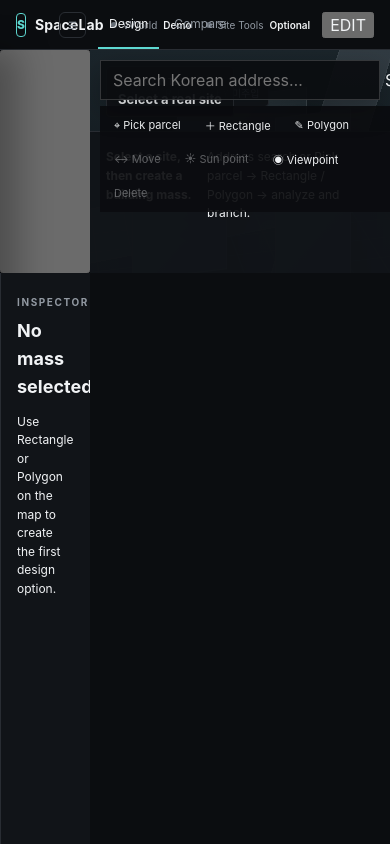
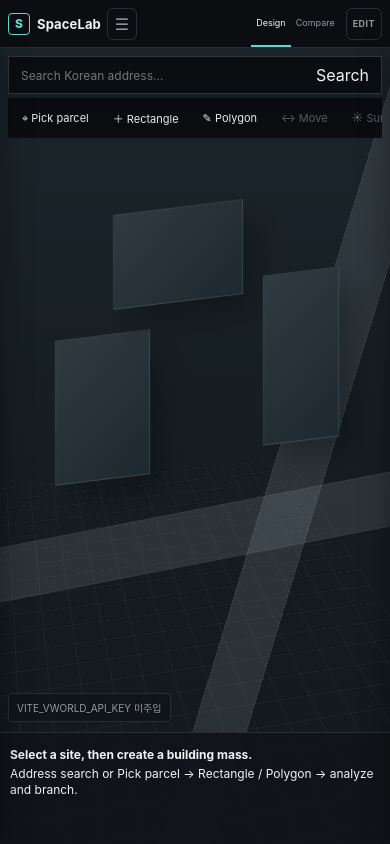
Before and after one commit to sionchu/daegu-local-twin, a React (Vite) app: page / in a window 390 px wide. Built offline with nearby package versions, Linux system fonts and the light colour scheme.

Commit message:
Make workstation usable on mobile viewports

```diff
--- a/src/styles.css
+++ b/src/styles.css
@@ -51,7 +51,8 @@ button:focus-visible, input:focus-visible, select:focus-visible { outline: 2px s
 .runtime-status b { color: var(--color-text-primary); font-weight: 600; }
 .runtime-status.live i { background: var(--color-status-live); }
 .runtime-status.attention i { background: var(--color-status-invalid); }
-.navigator-toggle { display: none; border: 1px solid var(--color-border); border-radius: var(--radius-control); padding: 6px 8px; background: transparent; color: var(--color-text-secondary); font-size: 10px; cursor: pointer; }
+.navigator-toggle, .inspector-toggle { display: none; border: 1px solid var(--color-border); border-radius: var(--radius-control); padding: 6px 8px; background: transparent; color: var(--color-text-secondary); font-size: 10px; cursor: pointer; }
+.mobile-scrim { display: none; }
 
 .workspace { position: relative; width: 100%; height: 100%; min-height: 0; display: grid; grid-template-columns: 240px minmax(0, 1fr) 320px; }
 .panel { min-height: 0; background: var(--color-surface-primary); }
@@ -344,3 +345,192 @@ button:focus-visible, input:focus-visible, select:focus-visible { outline: 2px s
 
 .canvas-mode-sun-point .vworld-canvas,
 .canvas-mode-viewpoint .vworld-canvas { cursor: crosshair; }
+
+
+@media (max-width: 720px) {
+  html, body, #root { width: 100%; height: 100%; min-height: 100%; overflow: hidden; }
+  body { min-width: 0; min-height: 100dvh; }
+  .app-shell { height: 100dvh; min-height: 100dvh; grid-template-rows: 48px minmax(0, 1fr); }
+
+  .topbar {
+    height: 48px;
+    gap: 6px;
+    padding: 0 8px;
+    overflow: hidden;
+  }
+  .brand { min-width: 0; flex: 0 1 auto; gap: 7px; }
+  .brand-mark { width: 22px; height: 22px; }
+  .brand strong { font-size: 13px; }
+  .brand span { display: none; }
+  .navigator-toggle,
+  .inspector-toggle {
+    display: inline-flex;
+    align-items: center;
+    justify-content: center;
+    min-width: 34px;
+    min-height: 32px;
+    padding: 0 8px;
+    flex: 0 0 auto;
+  }
+  .navigator-toggle { font-size: 16px; }
+  .inspector-toggle { font-size: 9px; font-weight: 750; letter-spacing: .05em; }
+  .mode-switch {
+    margin-left: auto;
+    min-width: 0;
+    gap: 0;
+    flex: 0 1 auto;
+  }
+  .mode-switch button {
+    min-width: 0;
+    padding: 0 7px;
+    font-size: 10px;
+  }
+  .top-status { display: none; }
+
+  .workspace { grid-template-columns: minmax(0, 1fr); }
+  .canvas-wrap { grid-column: 1; min-width: 0; width: 100%; }
+
+  .left-panel,
+  .right-panel {
+    position: absolute;
+    top: 0;
+    bottom: 0;
+    z-index: 20;
+    width: min(86vw, 340px);
+    max-width: calc(100vw - 34px);
+    overflow-y: auto;
+    overscroll-behavior: contain;
+    box-shadow: 0 0 28px rgba(0, 0, 0, .38);
+    transition: transform 180ms ease;
+  }
+  .left-panel {
+    left: 0;
+    transform: translateX(-100%);
+  }
+  .left-panel.open { transform: translateX(0); }
+  .right-panel {
+    right: 0;
+    left: auto;
+    transform: translateX(100%);
+    border-left: 1px solid var(--color-border);
+  }
+  .right-panel.open { transform: translateX(0); }
+
+  .mobile-scrim {
+    position: absolute;
+    inset: 0;
+    z-index: 15;
+    display: block;
+    border: 0;
+    padding: 0;
+    background: rgba(0, 0, 0, .42);
+    opacity: 0;
+    pointer-events: none;
+    transition: opacity 160ms ease;
+  }
+  .mobile-scrim.open {
+    opacity: 1;
+    pointer-events: auto;
+  }
+
+  .site-toolbar {
+    top: 8px;
+    left: 8px;
+    width: calc(100% - 16px);
+  }
+  .site-search input,
+  .site-search button { min-height: 36px; }
+  .site-search input { min-width: 0; font-size: 12px; }
+
+  .model-toolbar {
+    top: 50px;
+    right: 8px;
+    left: 8px;
+    max-width: none;
+    flex-wrap: nowrap;
+    overflow-x: auto;
+    overflow-y: hidden;
+    scrollbar-width: none;
+    -webkit-overflow-scrolling: touch;
+  }
+  .model-toolbar::-webkit-scrollbar { display: none; }
+  .model-toolbar button {
+    flex: 0 0 auto;
+    min-height: 32px;
+    white-space: nowrap;
+  }
+
+  .canvas-tool-hint {
+    top: 91px;
+    right: 8px;
+    left: 8px;
+    max-width: none;
+    flex-wrap: wrap;
+    line-height: 1.35;
+  }
+  .site-message {
+    top: 91px;
+    right: 8px;
+    left: 8px;
+  }
+
+  .canvas-title,
+  .canvas-legend { display: none; }
+  .error-banner {
+    top: 91px;
+    right: 8px;
+    left: 8px;
+    max-width: none;
+  }
+
+  .analysis-dock {
+    max-height: 34dvh;
+    min-height: 112px;
+    overflow-y: auto;
+    padding: 10px 10px calc(10px + env(safe-area-inset-bottom));
+  }
+  .analysis-topline {
+    display: grid;
+    grid-template-columns: minmax(0, 1fr);
+    gap: 7px;
+  }
+  .analysis-title strong { font-size: 18px; }
+  .analysis-title > span {
+    display: block;
+    margin-top: 3px;
+    line-height: 1.4;
+  }
+  .analysis-fields {
+    display: grid;
+    grid-template-columns: 1fr 1fr;
+    gap: 6px;
+  }
+  .analysis-fields input,
+  .compare-drawer select {
+    width: 100%;
+    min-width: 0;
+  }
+  .timeline {
+    grid-template-columns: 36px minmax(0, 1fr) 36px;
+    gap: 6px;
+    margin-top: 9px;
+  }
+  .compare-grid {
+    grid-template-columns: repeat(2, minmax(0, 1fr));
+    gap: 9px;
+  }
+  .analysis-empty {
+    display: grid;
+    gap: 3px;
+    line-height: 1.35;
+  }
+
+  .fallback-note { left: 8px; bottom: calc(122px + env(safe-area-inset-bottom)); }
+}
+
+@media (max-width: 390px) {
+  .brand strong { max-width: 86px; overflow: hidden; text-overflow: ellipsis; }
+  .mode-switch button { padding: 0 5px; font-size: 9px; }
+  .navigator-toggle,
+  .inspector-toggle { padding: 0 6px; min-width: 30px; }
+}
```
